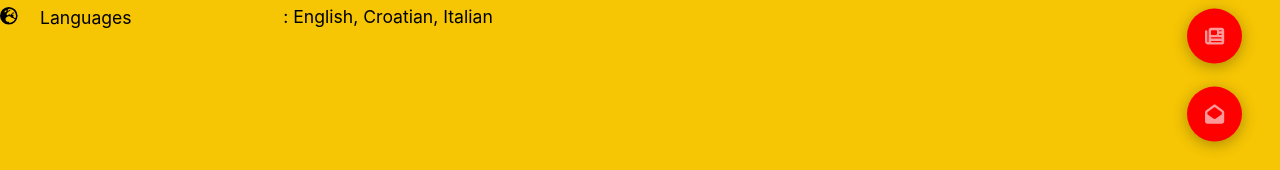
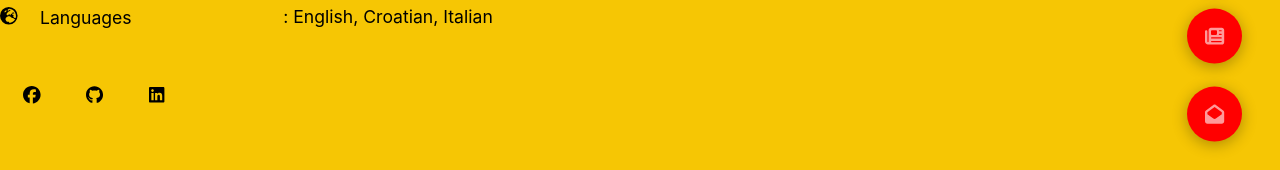
Before and after one commit to Periza/react-portfolio, a React (Create React App) app: page /contact in a window 1280 px wide. Shown: the part 441-611 px from the top of the page. Built offline with nearby package versions, Linux system fonts and the light colour scheme.

Commit message:
Added social media icons

```diff
--- a/package.json
+++ b/package.json
@@ -4,11 +4,13 @@
   "private": true,
   "dependencies": {
     "@fortawesome/fontawesome-svg-core": "^6.1.1",
+    "@fortawesome/free-brands-svg-icons": "^6.1.1",
     "@fortawesome/free-solid-svg-icons": "^6.1.1",
     "@fortawesome/react-fontawesome": "^0.1.18",
     "@testing-library/jest-dom": "^5.16.4",
     "@testing-library/react": "^13.2.0",
     "@testing-library/user-event": "^13.5.0",
+    "exit": "^0.1.2",
     "react": "^18.1.0",
     "react-dom": "^18.1.0",
     "react-router-dom": "^6.3.0",
--- a/src/components/Contact.jsx
+++ b/src/components/Contact.jsx
@@ -8,6 +8,12 @@ import {
   faMobile,
   faGlobeEurope,
 } from "@fortawesome/free-solid-svg-icons";
+
+import {
+  faFacebook,
+  faLinkedin,
+  faGithub,
+} from "@fortawesome/free-brands-svg-icons";
 
 function Contact() {
   return (
@@ -74,17 +80,20 @@ function Contact() {
               </div>
               <div className="contact-icons">
                 <div className="contact-icon">
-                  <a href="www.facebook.com" target="_blank">
-                    <i className="fab fa-facebook-f"></i>
+                  <a
+                    href="https://www.facebook.com/marko.perica1"
+                    target="_blank"
+                  >
+                    <FontAwesomeIcon icon={faFacebook}></FontAwesomeIcon>
                   </a>
-                  <a href="#" target="_blank">
-                    <i className="fab fa-twitter"></i>
+                  <a href="https://github.com/Periza" target="_blank">
+                    <FontAwesomeIcon icon={faGithub}></FontAwesomeIcon>
                   </a>
-                  <a href="#" target="_blank">
-                    <i className="fab fa-github"></i>
-                  </a>
-                  <a href="#" target="_blank">
-                    <i className="fab fa-youtube"></i>
+                  <a
+                    href="https://www.linkedin.com/in/marko-perica-054700a8/"
+                    target="_blank"
+                  >
+                    <FontAwesomeIcon icon={faLinkedin}></FontAwesomeIcon>
                   </a>
                 </div>
               </div>
```
Also changed, not shown: 1 other file (tests, documents, lock files or other folders).
